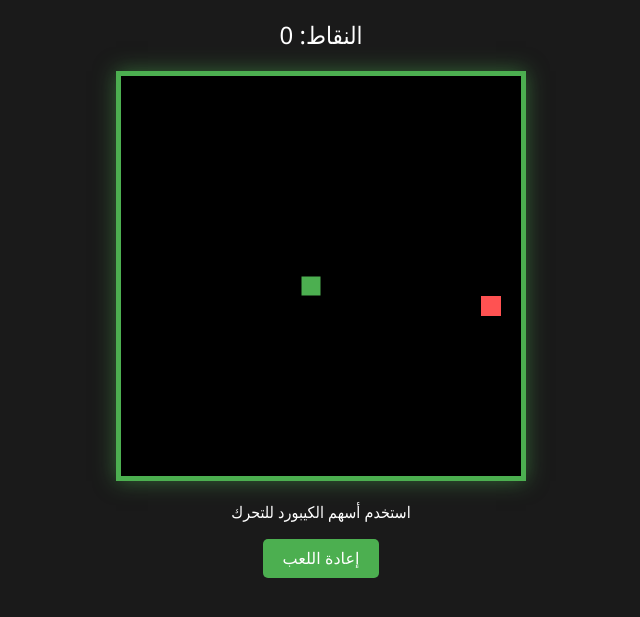
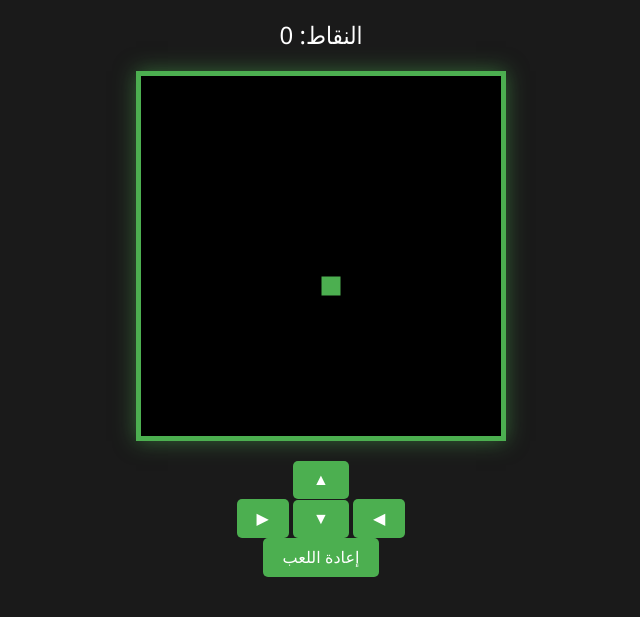
Before and after one commit to mantorh1940m-eng/Snaaaaaaaaaa, a plain HTML site: page index.html in a window 1280 px wide. Shown: the part 145-762 px from the top of the page, without its empty margins (319-959 px from the left). Drawn offline with Linux system fonts and the light colour scheme.

Commit message:
Update index.html

```diff
--- a/index.html
+++ b/index.html
@@ -2,17 +2,26 @@
 <html lang="ar" dir="rtl">
 <head>
     <meta charset="UTF-8">
-    <meta name="viewport" content="width=device-width, initial-scale=1.0">
-    <title>لعبة الثعبان الكلاسيكية</title>
+    <meta name="viewport" content="width=device-width, initial-scale=1.0, maximum-scale=1.0, user-scalable=no">
+    <title>لعبة الثعبان للموبايل والكمبيوتر</title>
     <link rel="stylesheet" href="style.css">
 </head>
 <body>
     <div class="game-container">
         <h1>لعبة الثعبان</h1>
         <div id="scoreBoard">النقاط: 0</div>
-        <canvas id="snakeGame" width="400" height="400"></canvas>
-        <p>استخدم أسهم الكيبورد للتحرك</p>
-        <button onclick="location.reload()">إعادة اللعب</button>
+        <canvas id="snakeGame" width="360" height="360"></canvas>
+
+        <div class="controls">
+            <button class="ctrl-btn" id="upBtn">▲</button>
+            <div class="middle-row">
+                <button class="ctrl-btn" id="leftBtn">◀</button>
+                <button class="ctrl-btn" id="downBtn">▼</button>
+                <button class="ctrl-btn" id="rightBtn">▶</button>
+            </div>
+        </div>
+
+        <button id="restartBtn" onclick="location.reload()">إعادة اللعب</button>
     </div>
     <script src="script.js"></script>
 </body>
```
